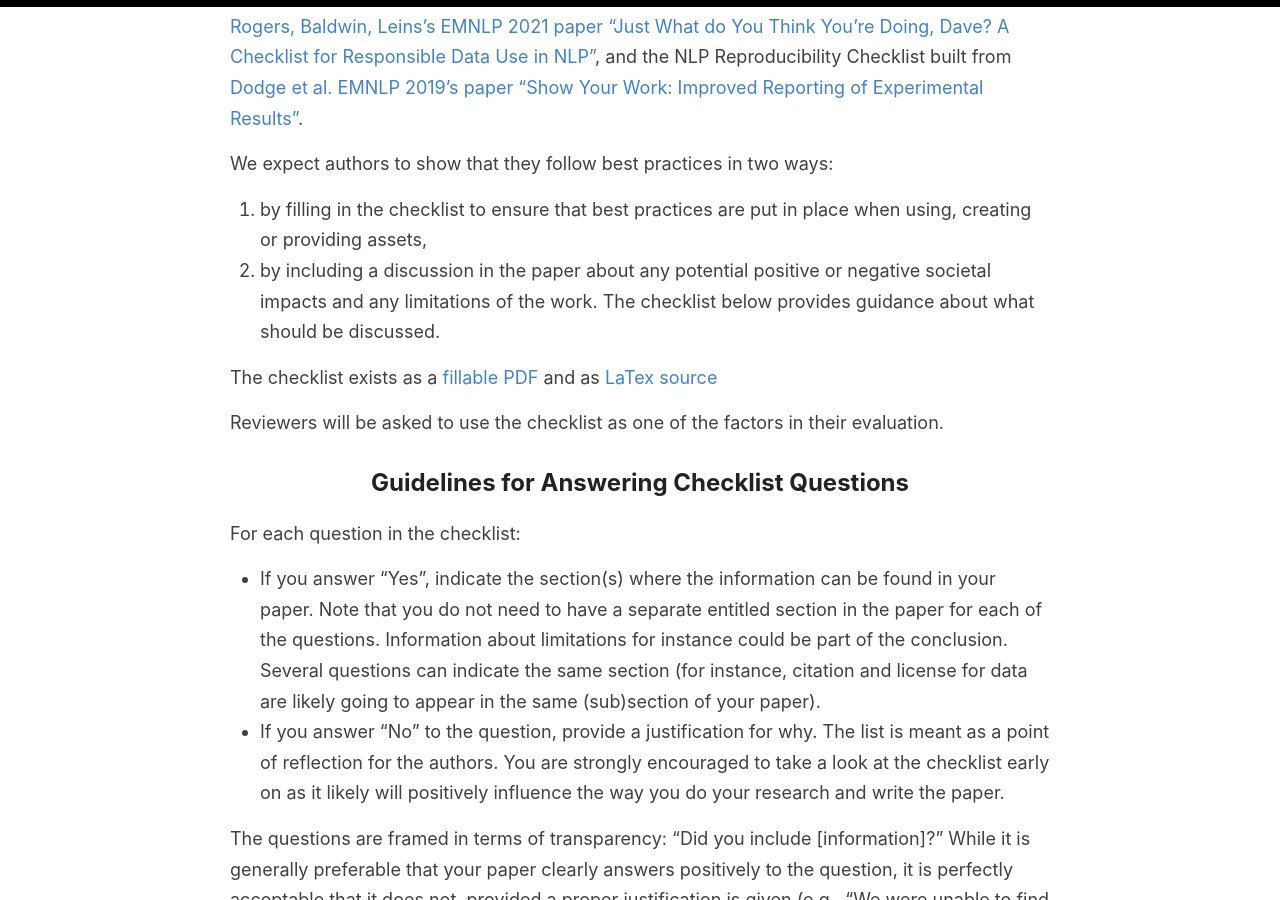
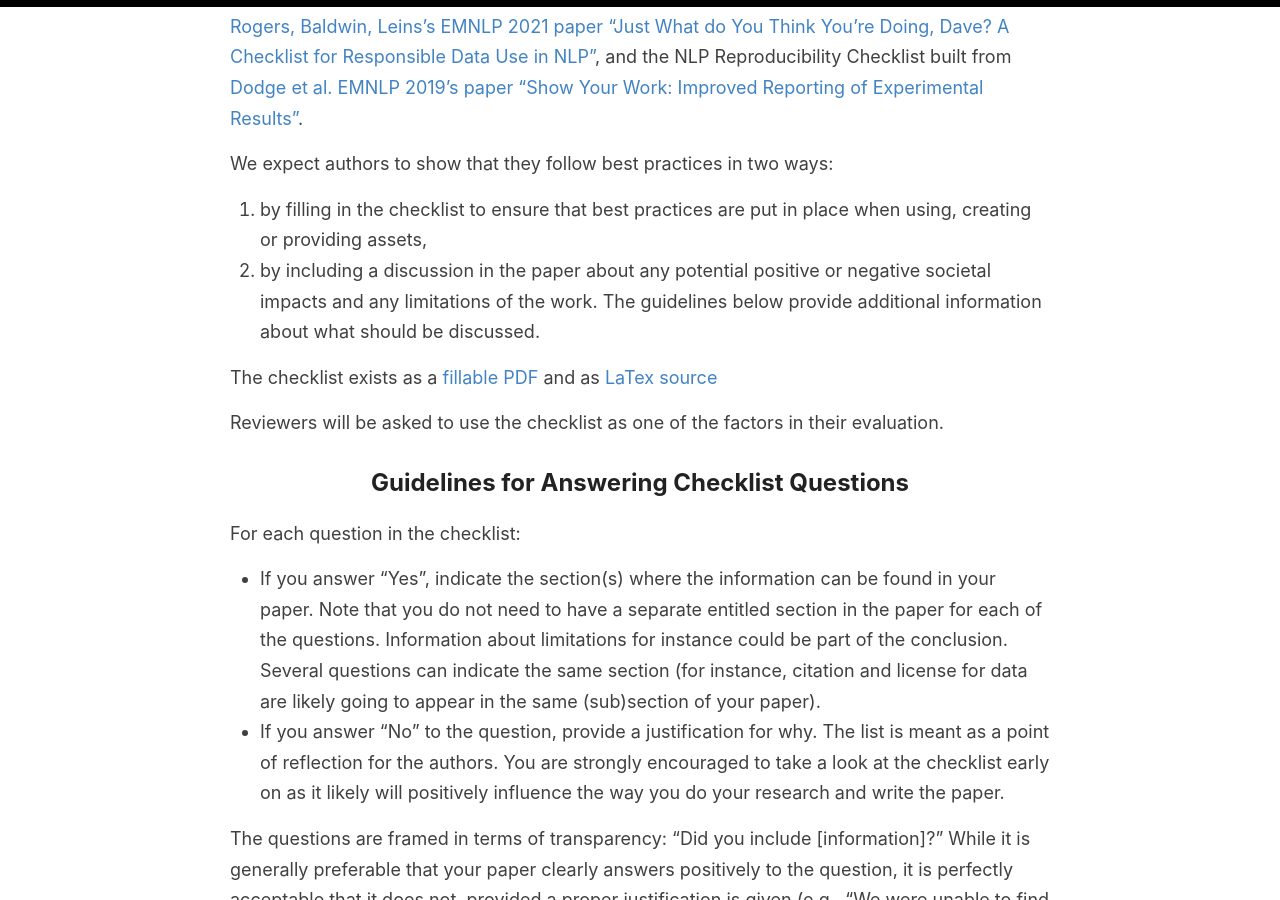
Before and after one commit to amitmerchant1990/reverie, a Jekyll site: the page built from responsibleNLPresearch.md, in a window 1280 px wide and 900 px high, scrolled down 305 px. Built offline with Jekyll 4.4.1, drawn with Linux system fonts in a browser that asks for light colours; our own code applies the rules of GitHub Pages for plain Markdown files.

Commit message:
Update responsibleNLPresearch.md

```diff
--- a/responsibleNLPresearch.md
+++ b/responsibleNLPresearch.md
@@ -3,7 +3,7 @@ The ARR Responsible NLP Research checklist is designed to encourage best practic
 
 We expect authors to show that they follow best practices in two ways:
 1. by filling in the checklist to ensure that best practices are put in place when using, creating or providing assets,
-2. by including a discussion in the paper about any potential positive or negative societal impacts and any limitations of the work. The checklist below provides guidance about what should be discussed.
+2. by including a discussion in the paper about any potential positive or negative societal impacts and any limitations of the work. The guidelines below provide additional information about what should be discussed.
 
 The checklist exists as a [fillable PDF](https://aclrollingreview.org/Responsible_NLP_Research_Checklist___Fillable_form.pdf) and as [LaTex source](https://aclrollingreview.org/Responsible%20NLP%20Research%20Checklist%20-%20Fillable%20form.zip)
 
```
